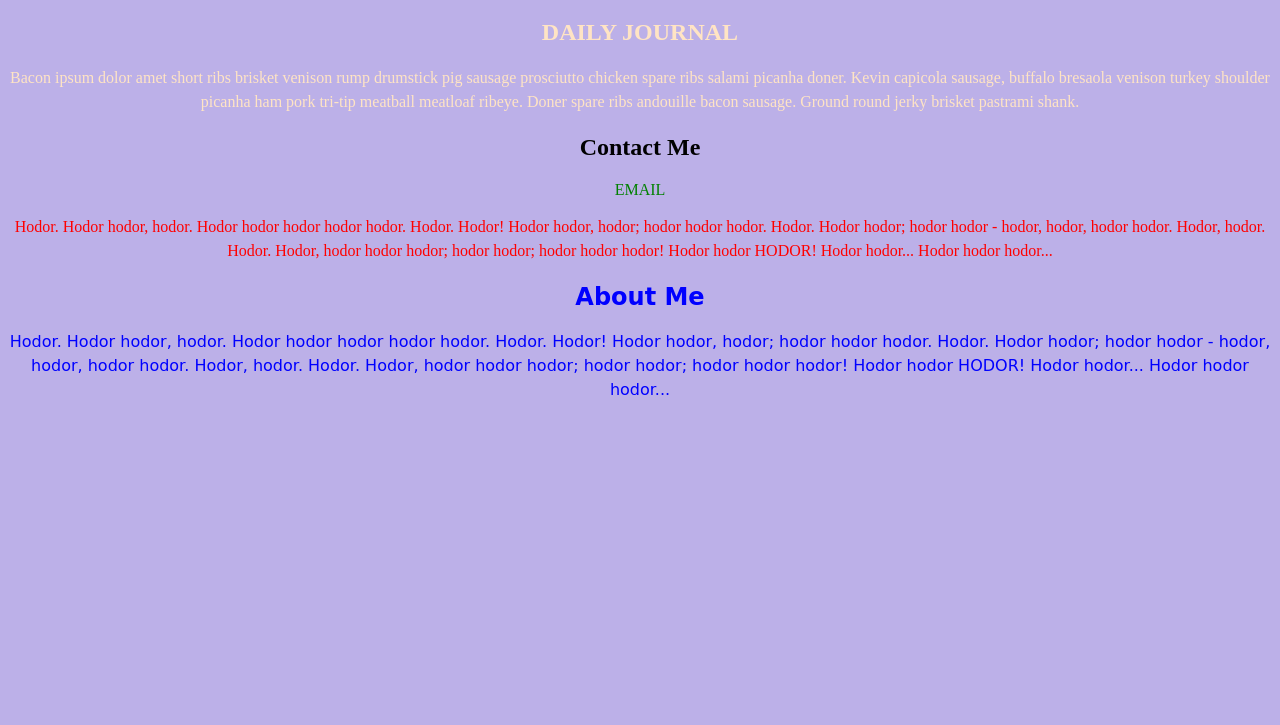
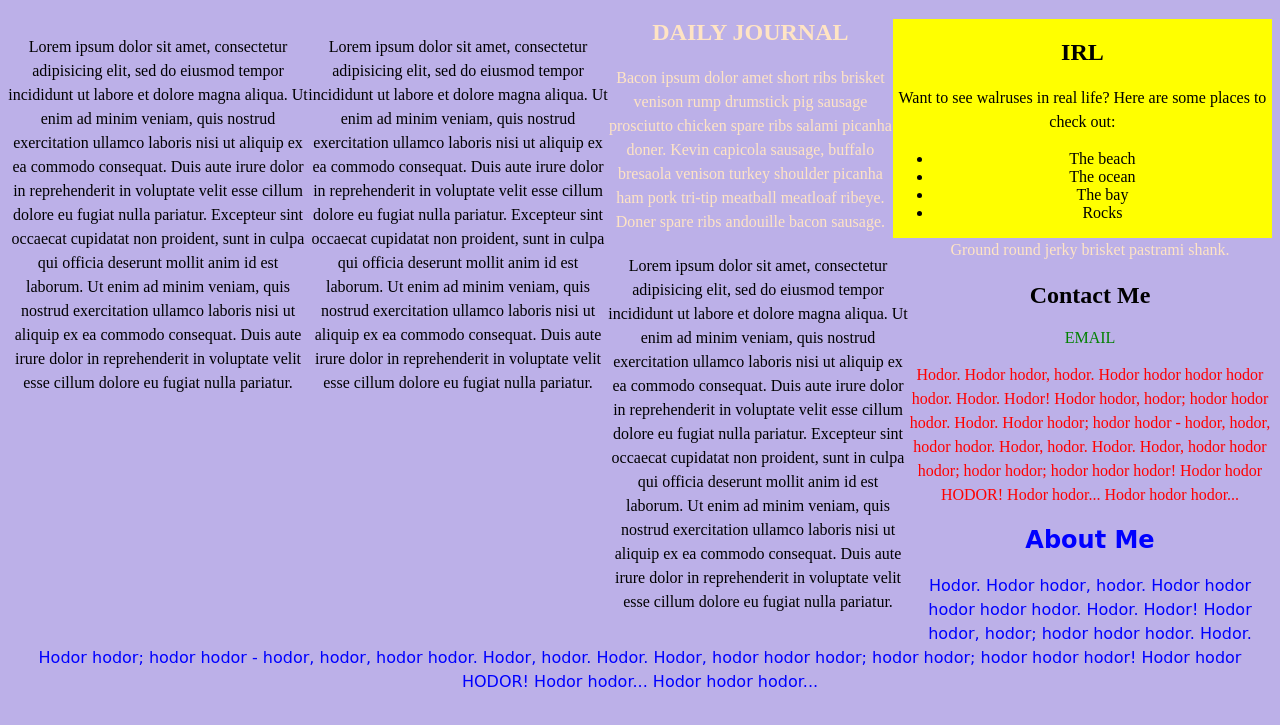
Before and after one commit to ayohana/blog, a plain HTML site: page index.html in a window 1280 px wide. Shown: the part 61-786 px from the top of the page. Drawn offline with Linux system fonts and the light colour scheme.

Commit message:
add float columns and sidebar

```diff
--- a/css/styles.css
+++ b/css/styles.css
@@ -32,3 +32,14 @@ p {
   color: blue;
   font-family: cursive;
 }
+
+.sidebar {
+  width: 30%;
+  float: right;
+  background-color: yellow;
+}
+
+.column {
+  width: 300px;
+  float: left;
+}
--- a/index.html
+++ b/index.html
@@ -8,11 +8,36 @@
 
     <h1>My Blog</h1>
 
-    <div class="journal">
-      <h2>Daily journal</h2>
-      <p>Bacon ipsum dolor amet short ribs brisket venison rump drumstick pig sausage prosciutto chicken spare ribs salami picanha doner. Kevin capicola sausage, buffalo bresaola venison turkey shoulder picanha ham pork tri-tip meatball meatloaf ribeye. Doner spare ribs andouille bacon sausage. Ground round jerky brisket pastrami shank.
-      </p>
-    </div>
+    <div class="sidebar">
+        <h2>IRL</h2>
+        <p>Want to see walruses in real life? Here are some places to check out:</p>
+        <ul>
+          <li>The beach</li>
+          <li>The ocean</li>
+          <li>The bay</li>
+          <li>Rocks</li>
+        </ul>
+      </div>
+
+
+
+    <div class="column">
+        <p>Lorem ipsum dolor sit amet, consectetur adipisicing elit, sed do eiusmod tempor incididunt ut labore et dolore magna aliqua. Ut enim ad minim veniam, quis nostrud exercitation ullamco laboris nisi ut aliquip ex ea commodo consequat. Duis aute irure dolor in reprehenderit in voluptate velit esse cillum dolore eu fugiat nulla pariatur. Excepteur sint occaecat cupidatat non proident, sunt in culpa qui officia deserunt mollit anim id est laborum. Ut enim ad minim veniam, quis nostrud exercitation ullamco laboris nisi ut aliquip ex ea commodo consequat. Duis aute irure dolor in reprehenderit in voluptate velit esse cillum dolore eu fugiat nulla pariatur.</p>
+      </div>
+
+      <div class="column">
+        <p>Lorem ipsum dolor sit amet, consectetur adipisicing elit, sed do eiusmod tempor incididunt ut labore et dolore magna aliqua. Ut enim ad minim veniam, quis nostrud exercitation ullamco laboris nisi ut aliquip ex ea commodo consequat. Duis aute irure dolor in reprehenderit in voluptate velit esse cillum dolore eu fugiat nulla pariatur. Excepteur sint occaecat cupidatat non proident, sunt in culpa qui officia deserunt mollit anim id est laborum. Ut enim ad minim veniam, quis nostrud exercitation ullamco laboris nisi ut aliquip ex ea commodo consequat. Duis aute irure dolor in reprehenderit in voluptate velit esse cillum dolore eu fugiat nulla pariatur.</p>
+      </div>
+
+      <div class="column">
+        <p>Lorem ipsum dolor sit amet, consectetur adipisicing elit, sed do eiusmod tempor incididunt ut labore et dolore magna aliqua. Ut enim ad minim veniam, quis nostrud exercitation ullamco laboris nisi ut aliquip ex ea commodo consequat. Duis aute irure dolor in reprehenderit in voluptate velit esse cillum dolore eu fugiat nulla pariatur. Excepteur sint occaecat cupidatat non proident, sunt in culpa qui officia deserunt mollit anim id est laborum. Ut enim ad minim veniam, quis nostrud exercitation ullamco laboris nisi ut aliquip ex ea commodo consequat. Duis aute irure dolor in reprehenderit in voluptate velit esse cillum dolore eu fugiat nulla pariatur.</p>
+      </div>
+
+      <div class="journal">
+        <h2>Daily journal</h2>
+        <p>Bacon ipsum dolor amet short ribs brisket venison rump drumstick pig sausage prosciutto chicken spare ribs salami picanha doner. Kevin capicola sausage, buffalo bresaola venison turkey shoulder picanha ham pork tri-tip meatball meatloaf ribeye. Doner spare ribs andouille bacon sausage. Ground round jerky brisket pastrami shank.
+        </p>
+      </div>
 
     <div class="contact">
       <h2>Contact Me</h2>
```
